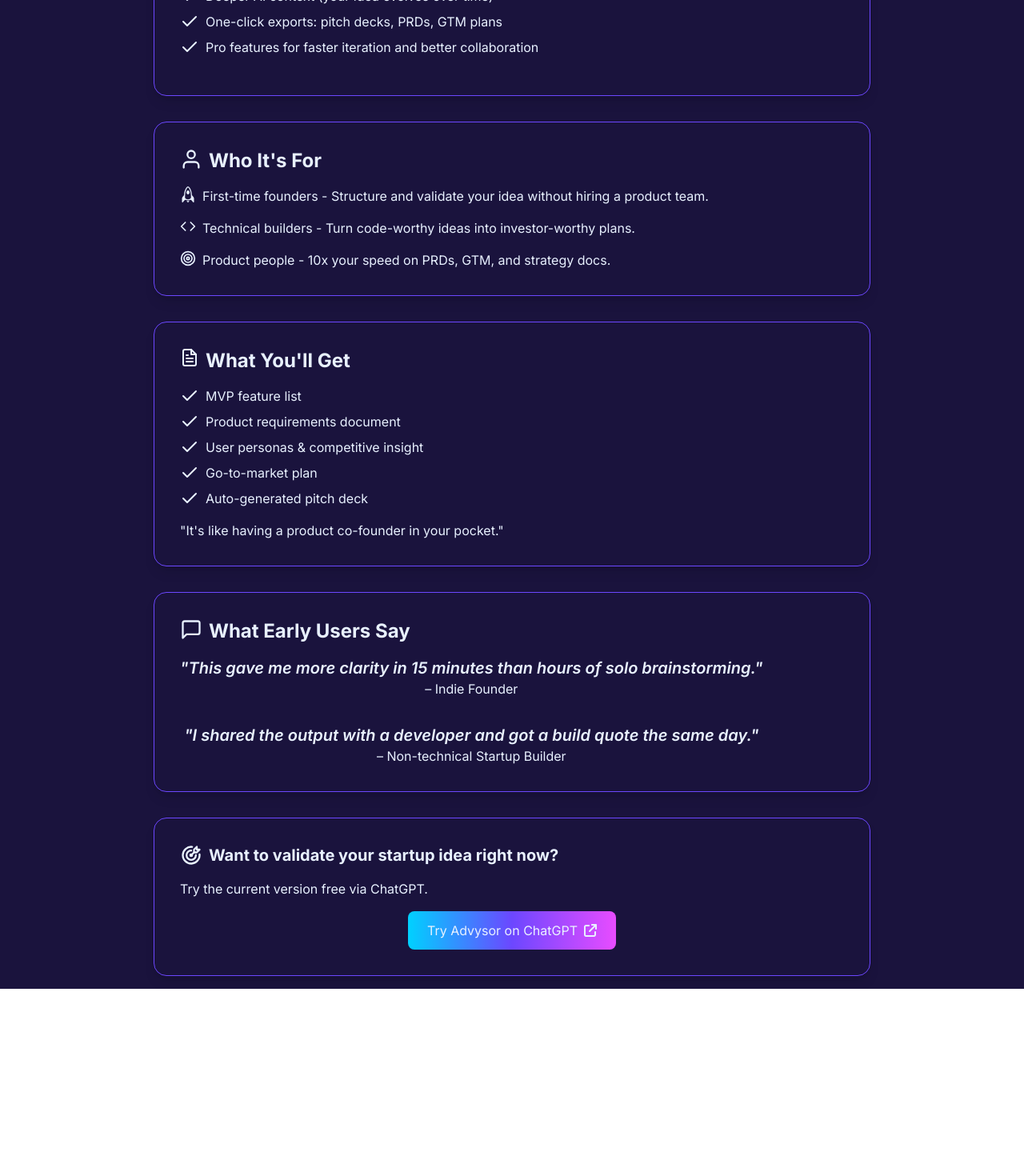
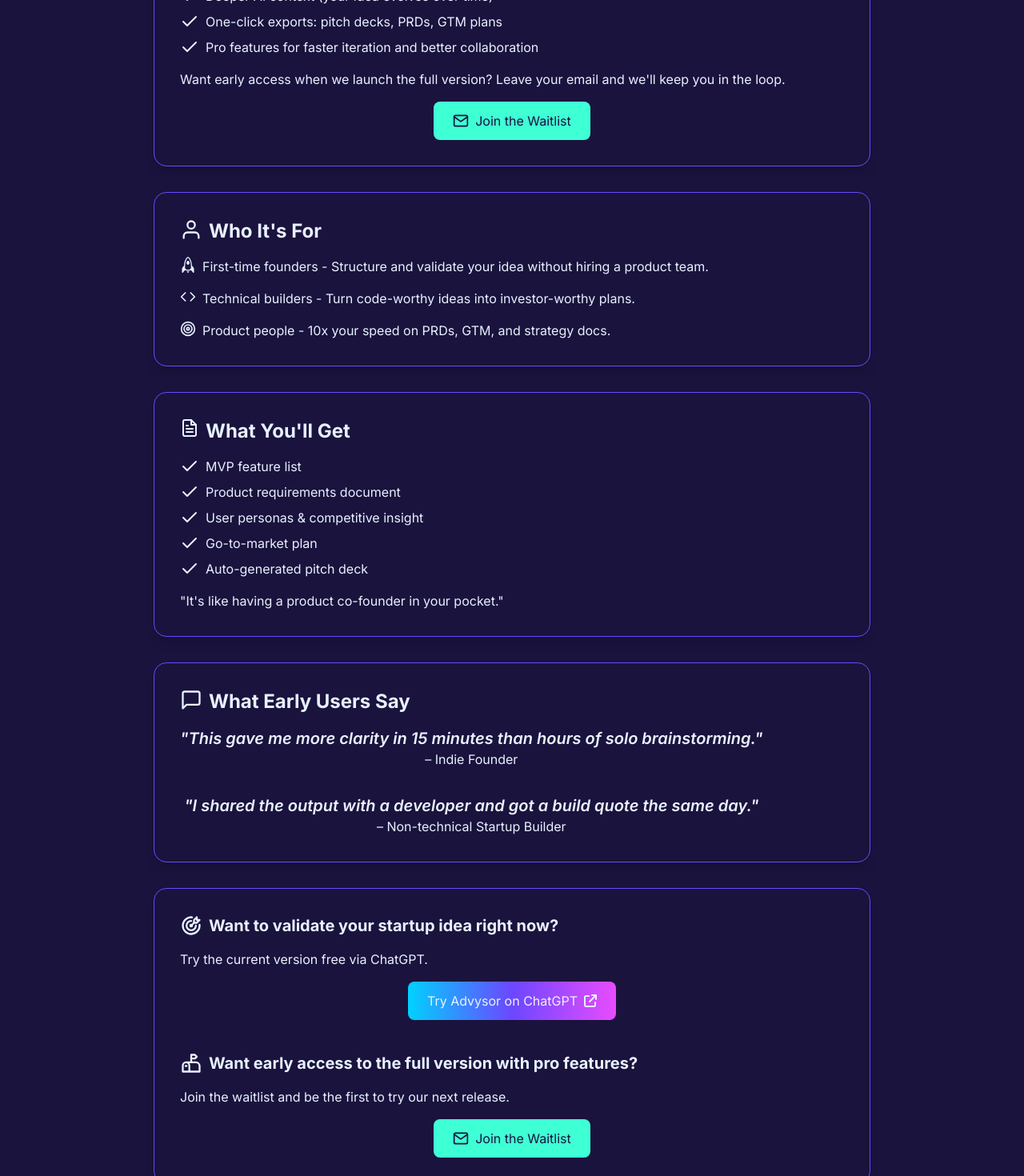
Before and after one commit to hryanjones/advysor.ai, a React (Vite) app: page / in a window 1280 px wide. Shown: the part 960-2430 px from the top of the page at 80% size. Before the commit the page ends 2196 px from the top, so only its background shows below. Built offline with nearby package versions, Linux system fonts and the light colour scheme.

Commit message:
First version of google form for email waitlist collection (mostly Claude 3.7)

```diff
--- a/src/components/Homepage.tsx
+++ b/src/components/Homepage.tsx
@@ -1,18 +1,10 @@
-import {
-  FiZap,
-  FiTool,
-  FiCheck,
-  /*FiMail,*/ FiUser,
-  FiCode,
-  FiTarget,
-  FiFileText,
-  FiMessageSquare,
-} from 'react-icons/fi';
+import { FiZap, FiTool, FiCheck, FiUser, FiCode, FiTarget, FiFileText, FiMessageSquare } from 'react-icons/fi';
 import { FaArrowUpRightFromSquare } from 'react-icons/fa6';
 
 import { BsRocket, BsStars } from 'react-icons/bs';
 import { GiCrystalBall } from 'react-icons/gi';
-import { /*TbMailbox, */ TbTargetArrow } from 'react-icons/tb';
+import { TbMailbox, TbTargetArrow } from 'react-icons/tb';
+import JoinWaitlistButton from './JoinWaitlistButton';
 
 export default function HomePage() {
   return (
@@ -108,14 +100,10 @@
             collaboration
           </li>
         </ul>
-        {/* <p className="mb-4">
+        <p className="mb-4">
           Want early access when we launch the full version? Leave your email and we'll keep you in the loop.
         </p>
-        <div className="text-center">
-          <a href="#" className="bg-cta text-background px-6 py-3 rounded-lg inline-flex items-center gap-2">
-            <FiMail className="size-5 flex-shrink-0" /> Join the Waitlist
-          </a>
-        </div> */}
+        <JoinWaitlistButton />
       </div>
 
       {/* Who It's For Section */}
@@ -204,18 +192,14 @@
               </a>
             </div>
           </div>
-          {/* <div>
+          <div>
             <h3 className="text-xl font-bold mb-4 flex items-start gap-2">
               <TbMailbox className="text-accent size-7 flex-shrink-0" /> Want early access to the full version with pro
               features?
             </h3>
             <p className="mb-4">Join the waitlist and be the first to try our next release.</p>
-            <div className="text-center">
-              <a href="#" className="bg-cta text-background px-6 py-3 rounded-lg inline-flex items-center gap-2">
-                <FiMail className="size-5 flex-shrink-0" /> Join the Waitlist
-              </a>
-            </div>
-          </div> */}
+            <JoinWaitlistButton />
+          </div>
         </div>
       </div>
     </div>
--- /dev/null
+++ b/src/components/JoinWaitlistButton.tsx
@@ -0,0 +1,32 @@
+import { useState } from 'react';
+import { FiMail } from 'react-icons/fi';
+
+export default function JoinWaitlistButton() {
+  const [showForm, setShowForm] = useState(false);
+
+  return (
+    <div className="text-center flex flex-col items-center gap-4">
+      <button
+        type="button"
+        onClick={() => setShowForm(!showForm)}
+        className="bg-cta text-background px-6 py-3 rounded-lg inline-flex items-center gap-2 cursor-pointer hover:bg-accent-gradient transition duration-300 ease-in-out"
+      >
+        <FiMail className="size-5 flex-shrink-0" /> Join the Waitlist
+      </button>
+      {/* based on the showform state display the form, it should always be in the DOM */}
+
+      <div className={showForm ? 'block' : 'hidden'}>
+        <iframe
+          title="Join Waitlist Form"
+          src="https://docs.google.com/forms/d/e/1FAIpQLSd7MtnYW-yI_dF_WDMJRBXlRTKI8kPY1ukjJA4f65e8ox0dMg/viewform?embedded=true"
+          scrolling="no"
+          width="500"
+          height="430"
+          frameBorder="0"
+        >
+          Loading…
+        </iframe>
+      </div>
+    </div>
+  );
+}
```
